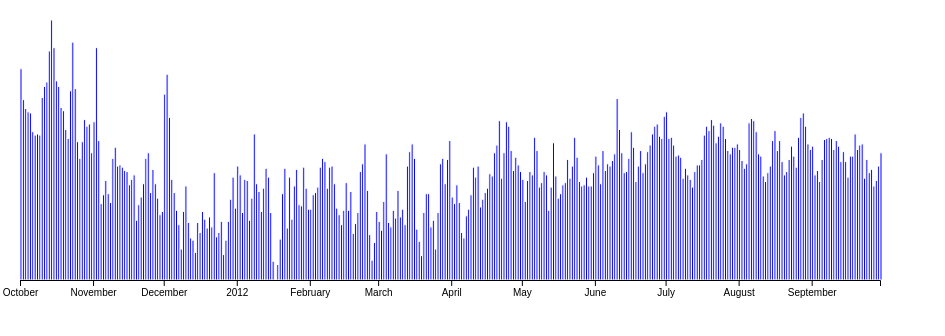
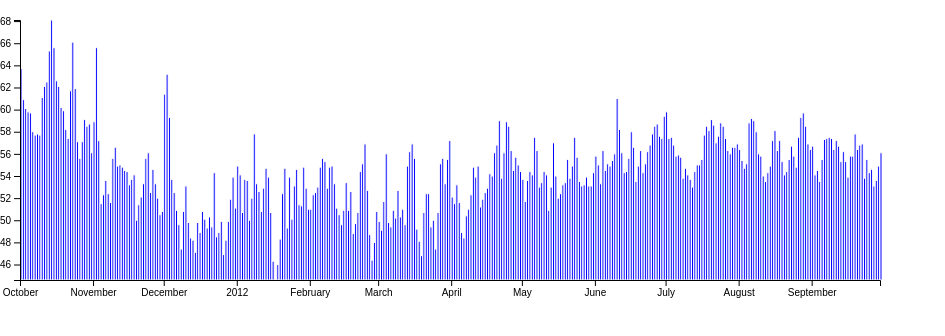
Before and after one commit to dn0912/d3.js_v4, a plain HTML site: page index2.html in a window 1280 px wide. Shown: the whole page, without its empty margins (0-945 px from the left). Drawn offline with nearby package versions, Linux system fonts and the light colour scheme.

Commit message:
finish ex 1

```diff
--- a/index2.html
+++ b/index2.html
@@ -64,7 +64,9 @@
       svg.append('g')
         .attr('transform', 'translate(' + [0, height - margin.bottom] + ')')
         .call(xAxis)
-
+      svg.append('g')
+      .attr('transform', 'translate(' + [margin.left, 0] + ')')
+      .call(yAxis);
 
 
       // // get min/max
```
